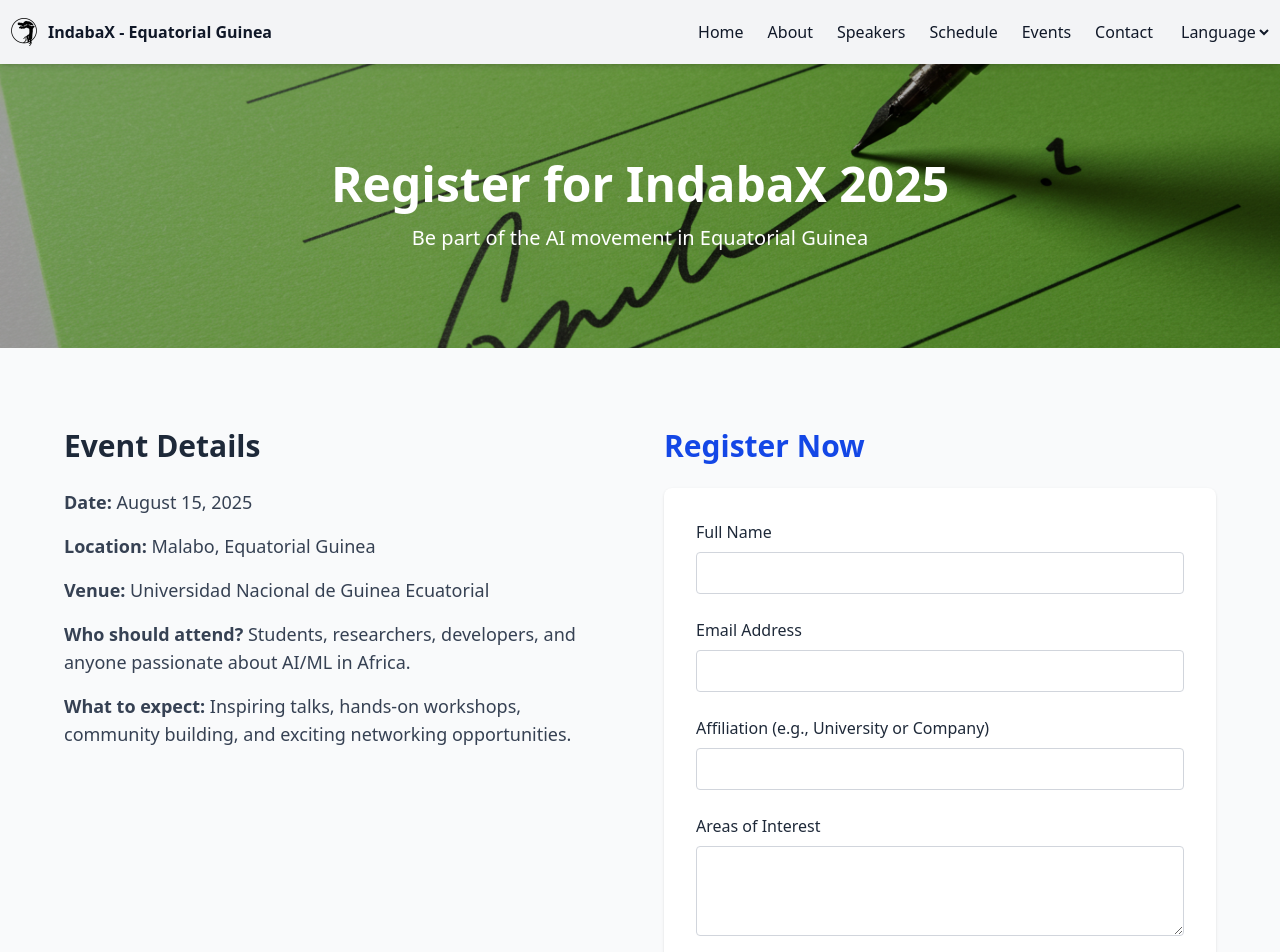
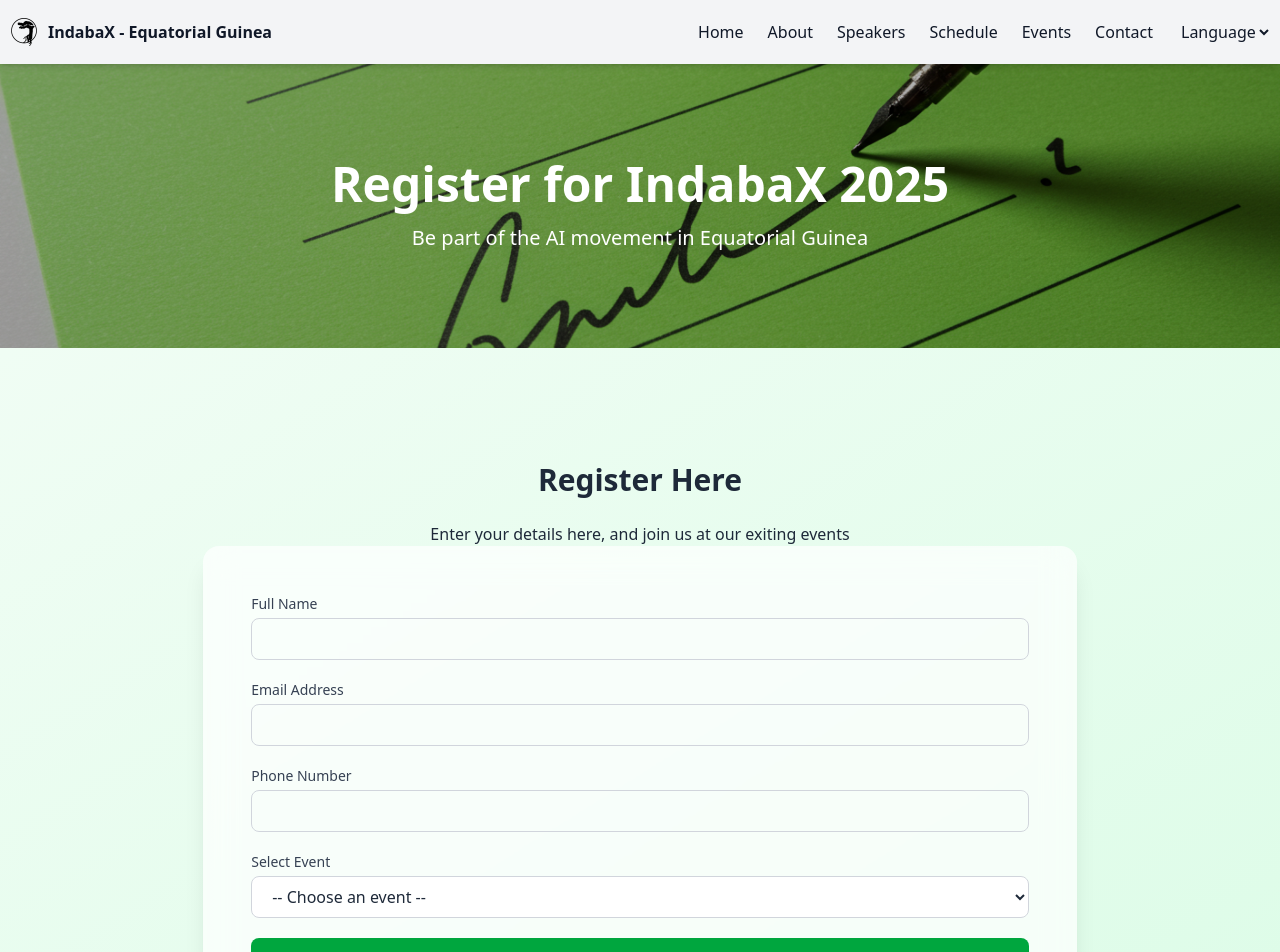
Before and after one commit to NeoPhetoane/IndabaX_Equatorial_Guinea, a React (Vite) app: page /registration in a window 1280 px wide. Shown: the top 952 px of the page. Built offline with nearby package versions, Linux system fonts and the light colour scheme.

Commit message:
Registration page modernised with styling and function to handle submission added.

```diff
--- a/src/components/Registration.jsx
+++ b/src/components/Registration.jsx
@@ -1,4 +1,31 @@
+import { useState } from "react";
+
+const events = [
+  "Tech Conference 2025",
+  "AI & ML Summit",
+  "Web Dev Workshop",
+  "Startup Pitch Night",
+  "Cloud Expo",
+];
+
 export default function Registration() {
+  const [formData, setFormData] = useState({
+    name: "",
+    email: "",
+    phone: "",
+    event: "",
+  });
+
+  const handleChange = (e) => {
+    const { name, value } = e.target;
+    setFormData((prev) => ({ ...prev, [name]: value }));
+  };
+
+  const handleSubmit = (e) => {
+    e.preventDefault();
+    console.log("Registration Data:", formData);
+    alert("Registered successfully!");
+  };
   return (
     <main className="font-sans text-gray-800">
       {/* Hero */}
@@ -12,96 +39,80 @@ export default function Registration() {
         </div>
       </section>
 
-      {/* Event Info & Form */}
-      <section className="py-20 px-6 bg-gray-50">
-        <div className="max-w-6xl mx-auto grid md:grid-cols-2 gap-12">
-          {/* Event Details */}
-          <div>
-            <h2 className="text-3xl font-bold mb-6 text-gray-800">
-              Event Details
-            </h2>
-            <ul className="space-y-4 text-lg text-gray-700">
-              <li>
-                <strong>Date:</strong> August 15, 2025
-              </li>
-              <li>
-                <strong>Location:</strong> Malabo, Equatorial Guinea
-              </li>
-              <li>
-                <strong>Venue:</strong> Universidad Nacional de Guinea
-                Ecuatorial
-              </li>
-              <li>
-                <strong>Who should attend?</strong> Students, researchers,
-                developers, and anyone passionate about AI/ML in Africa.
-              </li>
-              <li>
-                <strong>What to expect:</strong> Inspiring talks, hands-on
-                workshops, community building, and exciting networking
-                opportunities.
-              </li>
-            </ul>
-          </div>
-
-          {/* Custom Registration Form */}
-          <div>
-            <h2 className="text-3xl font-bold mb-6 text-blue-700">
-              Register Now
-            </h2>
-            <form className="bg-white p-8 rounded-lg shadow space-y-6">
+      {/* Form */}
+      <section className="min-h-screen text-gray-800">
+        <div className="min-h-screen bg-gradient-to-br from-green-50 to-green-100 flex flex-col items-center justify-center px-4">
+          <h2 className="text-3xl font-extrabold mb-6 text-gray-800">
+            Register Here
+          </h2>
+          <p>Enter your details here, and join us at our exiting events</p>
+          <div className="backdrop-blur-lg bg-white/70 shadow-xl rounded-2xl p-12 w-[90%] sm:w-[80%] lg:w-[70%] max-w-5xl">
+            <form onSubmit={handleSubmit} className="space-y-5">
               <div>
-                <label htmlFor="name" className="block font-medium mb-2">
+                <label className="block text-sm font-medium text-gray-700 mb-1">
                   Full Name
                 </label>
                 <input
-                  id="name"
                   name="name"
                   type="text"
                   required
-                  className="w-full border border-gray-300 rounded px-4 py-2 focus:outline-none focus:ring-2 focus:ring-green-600"
+                  value={formData.name}
+                  onChange={handleChange}
+                  className="w-full px-4 py-2 border border-gray-300 rounded-lg focus:outline-none focus:ring-2 focus:ring-green-500"
                 />
               </div>
 
               <div>
-                <label htmlFor="email" className="block font-medium mb-2">
+                <label className="block text-sm font-medium text-gray-700 mb-1">
                   Email Address
                 </label>
                 <input
-                  id="email"
                   name="email"
                   type="email"
                   required
-                  className="w-full border border-gray-300 rounded px-4 py-2 focus:outline-none focus:ring-2 focus:ring-green-600"
+                  value={formData.email}
+                  onChange={handleChange}
+                  className="w-full px-4 py-2 border border-gray-300 rounded-lg focus:outline-none focus:ring-2 focus:ring-green-500"
                 />
               </div>
 
               <div>
-                <label htmlFor="affiliation" className="block font-medium mb-2">
-                  Affiliation (e.g., University or Company)
+                <label className="block text-sm font-medium text-gray-700 mb-1">
+                  Phone Number
                 </label>
                 <input
-                  id="affiliation"
-                  name="affiliation"
-                  type="text"
-                  className="w-full border border-gray-300 rounded px-4 py-2 focus:outline-none focus:ring-2 focus:ring-green-600"
+                  name="phone"
+                  type="tel"
+                  required
+                  value={formData.phone}
+                  onChange={handleChange}
+                  className="w-full px-4 py-2 border border-gray-300 rounded-lg focus:outline-none focus:ring-2 focus:ring-green-500"
                 />
               </div>
 
               <div>
-                <label htmlFor="interests" className="block font-medium mb-2">
-                  Areas of Interest
+                <label className="block text-sm font-medium text-gray-700 mb-1">
+                  Select Event
                 </label>
-                <textarea
-                  id="interests"
-                  name="interests"
-                  rows="3"
-                  className="w-full border border-gray-300 rounded px-4 py-2 focus:outline-none focus:ring-2 focus:ring-green-600"
-                />
+                <select
+                  name="event"
+                  required
+                  value={formData.event}
+                  onChange={handleChange}
+                  className="w-full px-4 py-2 border border-gray-300 rounded-lg bg-white focus:outline-none focus:ring-2 focus:ring-green-500"
+                >
+                  <option value="">-- Choose an event --</option>
+                  {events.map((event, idx) => (
+                    <option key={idx} value={event}>
+                      {event}
+                    </option>
+                  ))}
+                </select>
               </div>
 
               <button
                 type="submit"
-                className="w-full bg-red-600 hover:bg-green-700 text-white font-semibold py-3 px-6 rounded-lg transition"
+                className="w-full py-3 text-white bg-green-600 rounded-lg hover:bg-green-700 transition duration-300 font-semibold"
               >
                 Submit Registration
               </button>
--- a/src/components/UpcomingEvents.jsx
+++ b/src/components/UpcomingEvents.jsx
@@ -79,7 +79,7 @@ export default function UpcomingEvents() {
               <div className="relative z-10">
                 <h3 className="text-lg font-semibold mb-2">{event.title}</h3>
                 <p className="text-sm">{event.description}</p>
-                <Link to="/registration">
+                <Link to="/events">
                   <button className="mt-6 bg-white text-black text-sm font-semibold px-4 py-2 rounded-md hover:bg-green-600">
                     Read More
                   </button>
```
Also changed, not shown: public/gamingai.jpg (added).
